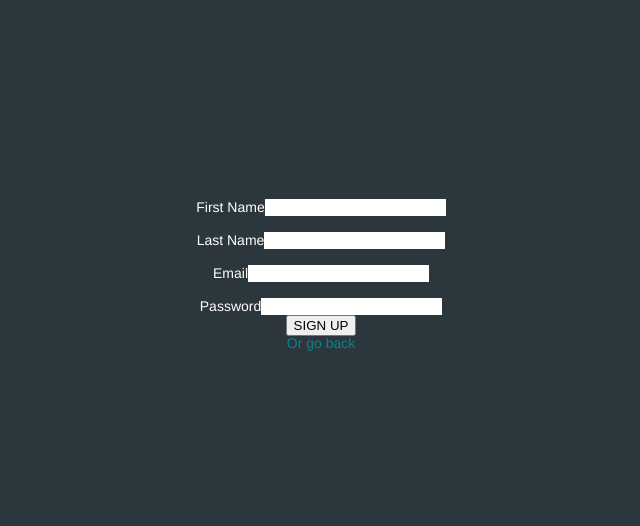
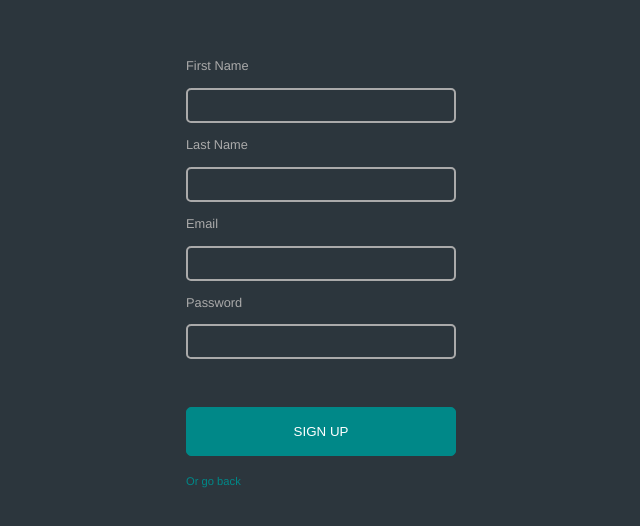
Before and after one commit to dsaavedr/movie-tinder2, a React (Create React App) app: page /register in a window 1280 px wide. Shown: the part 118-644 px from the top of the page, without its empty margins (319-959 px from the left). Built offline with nearby package versions, Linux system fonts and the light colour scheme.

Commit message:
Changed wrapper classname to reflect styling generalization

```diff
--- a/src/components/RegisterForm.js
+++ b/src/components/RegisterForm.js
@@ -33,7 +33,7 @@ export default function RegisterForm() {
     }, []);
 
     return (
-        <div className='login-form'>
+        <div className='form'>
             <form onSubmit={handleSubmit}>
                 <div className='input-group'>
                     <label htmlFor='register-first-name'>First Name</label>
```
